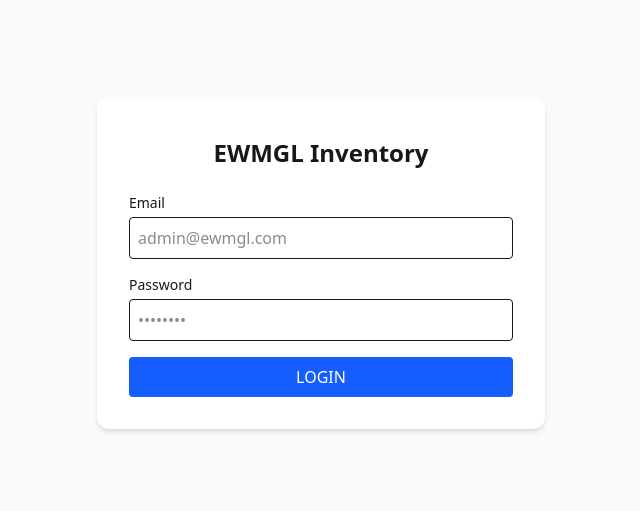
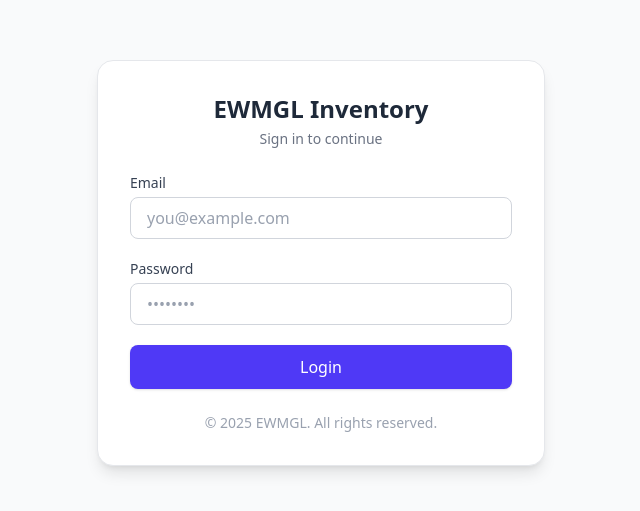
Before and after one commit to Samirun-Shuvo/inventory_ewmgl, a Next.js app: page / in a window 1280 px wide. Shown: the part 137-648 px from the top of the page, without its empty margins (319-959 px from the left). Built offline with nearby package versions, Linux system fonts and the light colour scheme.

Commit message:
feat: update login form with improved error handling and UI enhancements

```diff
--- a/src/app/page.js
+++ b/src/app/page.js
@@ -15,10 +15,9 @@ export default function Login() {
   } = useForm();
 
   const onSubmit = async (data) => {
-    setServerError(null); // reset error before new submission
-
+    setServerError(null);
     try {
-      const res = await fetch("/api/auth/login", {
+      const res = await fetch("/api/login", {
         method: "POST",
         headers: {
           "Content-Type": "application/json",
@@ -33,49 +32,60 @@ export default function Login() {
         return;
       }
 
-      // Login successful, redirect to dashboard
       router.push("/dashboard");
     } catch (err) {
-      console.error("Login request failed:", err);
-      setServerError("Something went wrong. Please try again later.");
+      console.error("Login error:", err);
+      setServerError("Something went wrong. Please try again.");
     }
   };
 
   return (
-    <div className="min-h-screen flex items-center justify-center bg-gray-50 p-4">
-      <div className="bg-white p-8 rounded-xl shadow-md w-full max-w-md">
-        <div className="flex flex-col items-center mb-6">
-          <h1 className="text-2xl font-bold mt-2 text-center">
+    <div className="min-h-screen flex items-center justify-center bg-gray-50 px-4">
+      <div className="w-full max-w-md bg-white rounded-2xl shadow-lg border border-gray-200 p-8">
+        {/* Header */}
+        <div className="text-center mb-6">
+          <h1 className="text-2xl font-bold text-gray-800">
             EWMGL Inventory
           </h1>
+          <p className="text-gray-500 text-sm mt-1">
+            Sign in to continue
+          </p>
         </div>
 
-        <form onSubmit={handleSubmit(onSubmit)} className="space-y-4">
+        {/* Form */}
+        <form onSubmit={handleSubmit(onSubmit)} className="space-y-5">
           <div>
-            <label htmlFor="email" className="block text-sm font-medium">
+            <label
+              htmlFor="email"
+              className="block text-sm font-medium text-gray-700 mb-1"
+            >
               Email
             </label>
             <input
               id="email"
               type="email"
+              placeholder="you@example.com"
               {...register("email", { required: "Email is required" })}
-              className="w-full p-2 border rounded mt-1"
-              placeholder="admin@ewmgl.com"
+              className="w-full px-4 py-2 rounded-lg border border-gray-300 text-gray-900 placeholder-gray-400 focus:outline-none focus:ring-2 focus:ring-indigo-500 focus:border-indigo-500 transition"
             />
             {errors.email && (
-              <p className="text-sm text-red-600 mt-1">
+              <p className="text-sm text-red-500 mt-1">
                 {errors.email.message}
               </p>
             )}
           </div>
 
           <div>
-            <label htmlFor="password" className="block text-sm font-medium">
+            <label
+              htmlFor="password"
+              className="block text-sm font-medium text-gray-700 mb-1"
+            >
               Password
             </label>
             <input
               id="password"
               type="password"
+              placeholder="••••••••"
               {...register("password", {
                 required: "Password is required",
                 minLength: {
@@ -83,27 +93,33 @@ export default function Login() {
                   message: "Minimum 6 characters",
                 },
               })}
-              className="w-full p-2 border rounded mt-1"
-              placeholder="••••••••"
+              className="w-full px-4 py-2 rounded-lg border border-gray-300 text-gray-900 placeholder-gray-400 focus:outline-none focus:ring-2 focus:ring-indigo-500 focus:border-indigo-500 transition"
             />
             {errors.password && (
-              <p className="text-sm text-red-600 mt-1">
+              <p className="text-sm text-red-500 mt-1">
                 {errors.password.message}
               </p>
             )}
           </div>
 
           {serverError && (
-            <p className="text-sm text-red-600 text-center">{serverError}</p>
+            <p className="text-sm text-red-600 bg-red-50 border border-red-200 px-3 py-2 rounded-md">
+              {serverError}
+            </p>
           )}
 
           <button
             type="submit"
-            className="w-full bg-blue-600 text-white py-2 rounded hover:bg-blue-700 transition cursor-pointer"
+            className="w-full bg-indigo-600 text-white font-medium py-2.5 rounded-lg shadow hover:bg-indigo-700 focus:ring-2 focus:ring-indigo-500 transition"
           >
-            LOGIN
+            Login
           </button>
         </form>
+
+        {/* Footer */}
+        <div className="mt-6 text-center text-gray-400 text-sm">
+          © 2025 EWMGL. All rights reserved.
+        </div>
       </div>
     </div>
   );
```
